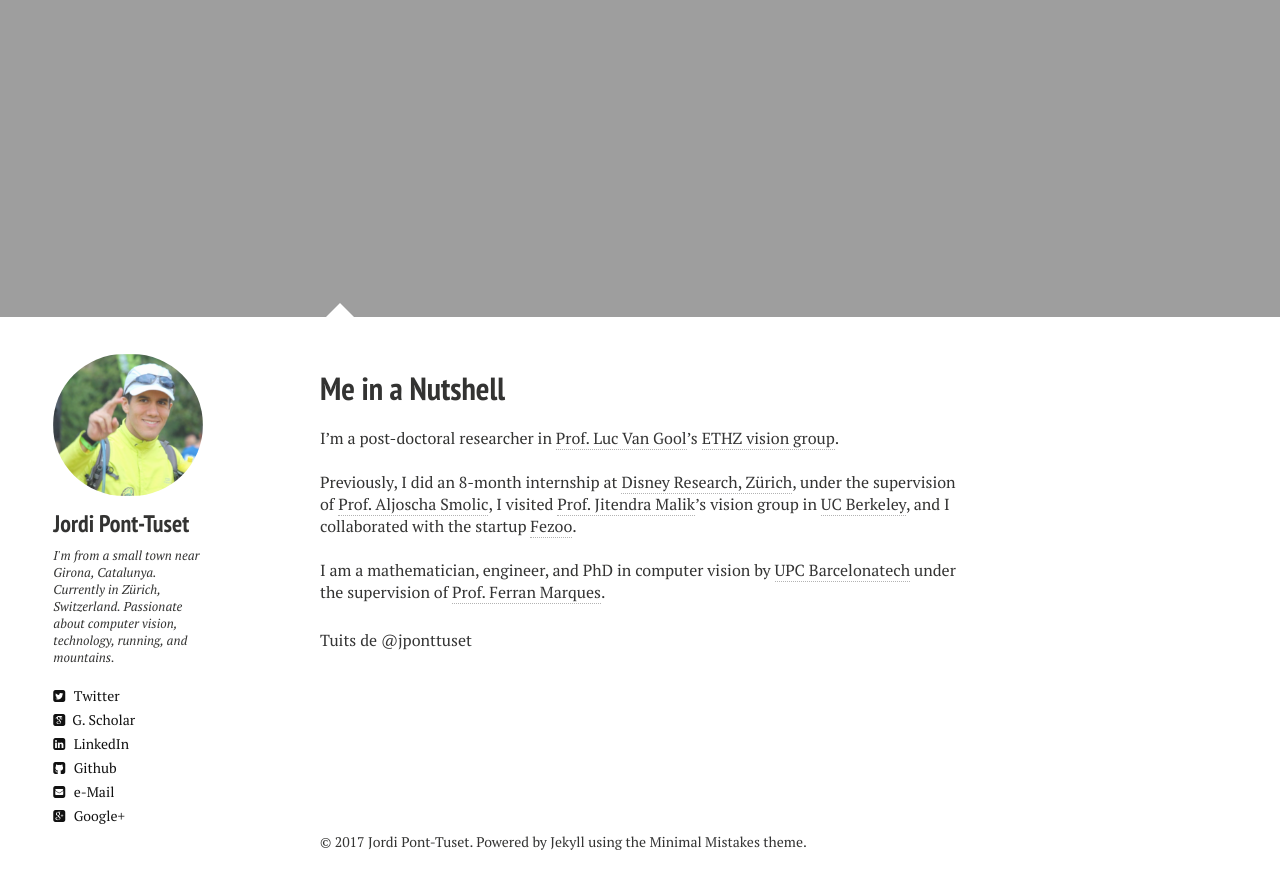
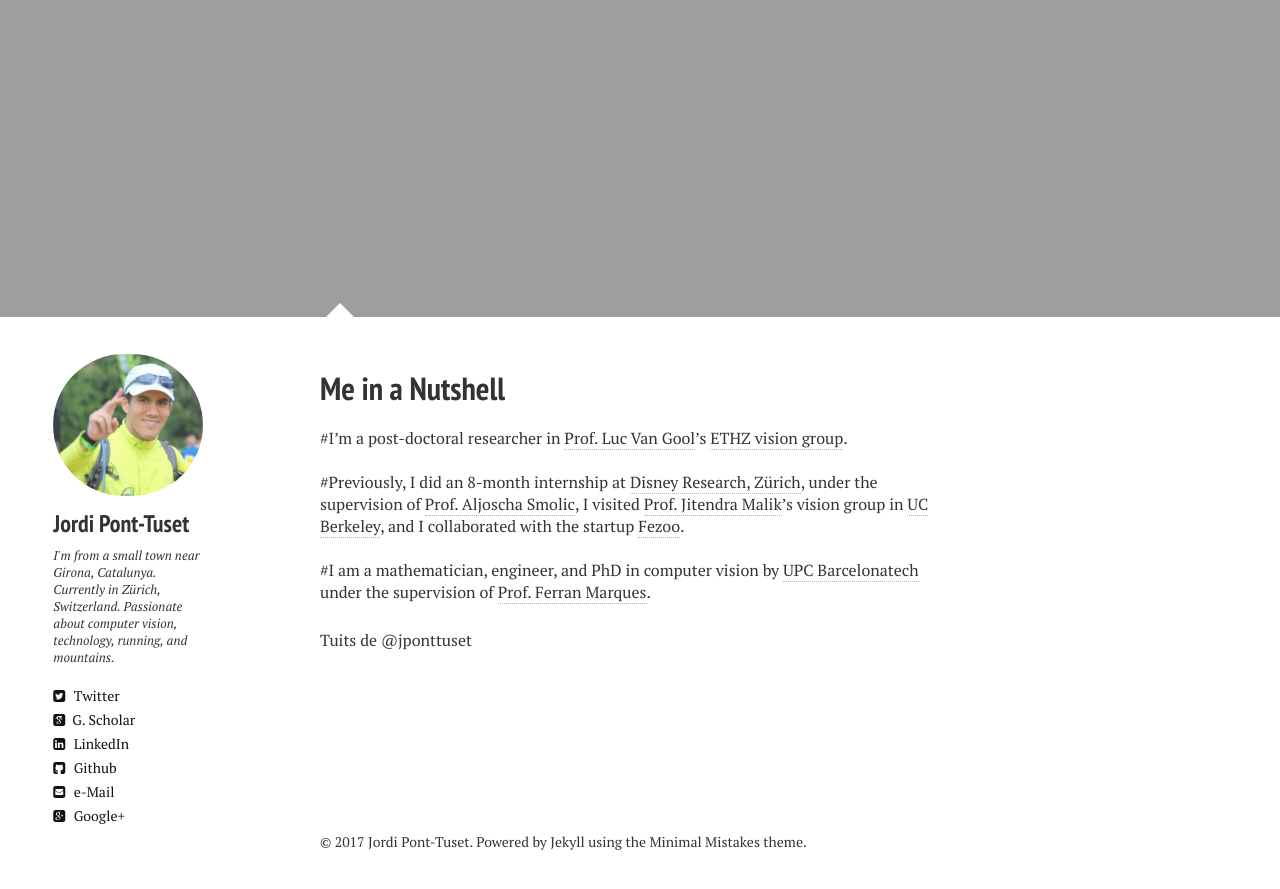
Before and after one commit to hemanthdv/profile, a Jekyll site: the page built from index.md, in a window 1280 px wide and 900 px high, scrolled down 711 px. Shown: the top 889 px of the window. Built offline with Jekyll 4.4.1, drawn with Linux system fonts in a browser that asks for light colours; nearby versions of some CDN libraries; comment, search, counter and statistics services are not loaded.

```diff
--- a/index.md
+++ b/index.md
@@ -7,10 +7,10 @@ image:
   feature: Monument_Valley_at_Night_(4078195042).jpg
 ---
 
-I'm a post-doctoral researcher in [Prof. Luc Van Gool](http://www.vision.ee.ethz.ch/members/get_member.cgi?id=1)'s [ETHZ vision group](http://www.vision.ee.ethz.ch/index.en.html).
+#I'm a post-doctoral researcher in [Prof. Luc Van Gool](http://www.vision.ee.ethz.ch/members/get_member.cgi?id=1)'s [ETHZ vision group](http://www.vision.ee.ethz.ch/index.en.html).
 
 <br />
-Previously, I did an 8-month internship at <a href="http://www.disneyresearch.com/research-labs/disney-research-zurich/" target="_blank">Disney Research, Zürich</a>, under the supervision of <a href="http://zurich.disneyresearch.com/~smolica/" target="_blank">Prof. Aljoscha Smolic</a>, I visited <a href="http://www.cs.berkeley.edu/~malik/" target="_blank">Prof. Jitendra Malik</a>'s vision group in <a href="http://www.berkeley.edu" target="_blank">UC Berkeley</a>, and I collaborated with the startup <a href="http://fezoo.cat" target="_blank">Fezoo</a>.
+#Previously, I did an 8-month internship at <a href="http://www.disneyresearch.com/research-labs/disney-research-zurich/" target="_blank">Disney Research, Zürich</a>, under the supervision of <a href="http://zurich.disneyresearch.com/~smolica/" target="_blank">Prof. Aljoscha Smolic</a>, I visited <a href="http://www.cs.berkeley.edu/~malik/" target="_blank">Prof. Jitendra Malik</a>'s vision group in <a href="http://www.berkeley.edu" target="_blank">UC Berkeley</a>, and I collaborated with the startup <a href="http://fezoo.cat" target="_blank">Fezoo</a>.
 
 <br />
-I am a mathematician, engineer, and PhD in computer vision by <a href="http://www.upc.edu" target="_blank">UPC Barcelonatech</a> under the supervision of <a href="https://imatge.upc.edu/web/ferran" target="_blank">Prof. Ferran Marques</a>.
+#I am a mathematician, engineer, and PhD in computer vision by <a href="http://www.upc.edu" target="_blank">UPC Barcelonatech</a> under the supervision of <a href="https://imatge.upc.edu/web/ferran" target="_blank">Prof. Ferran Marques</a>.
```
